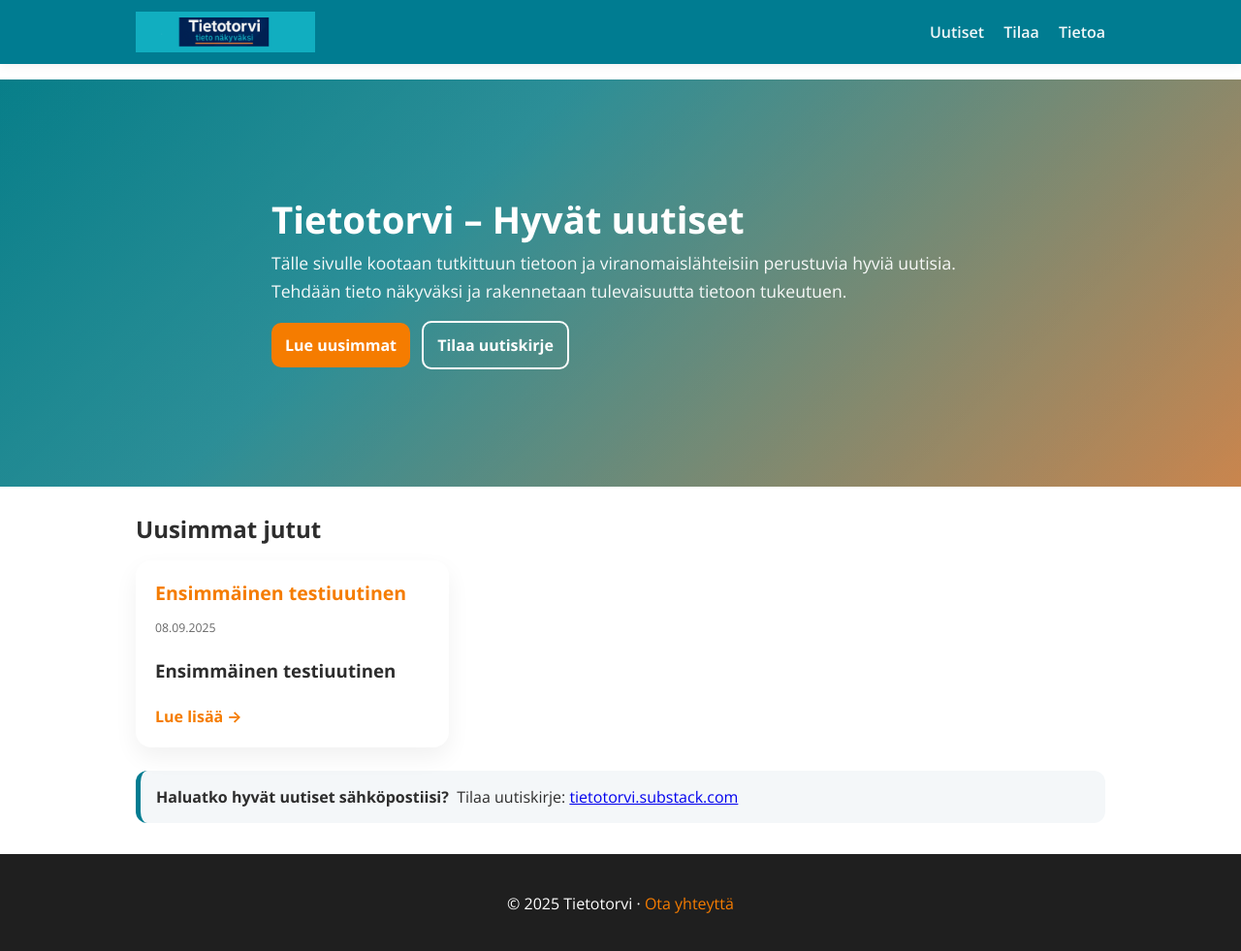
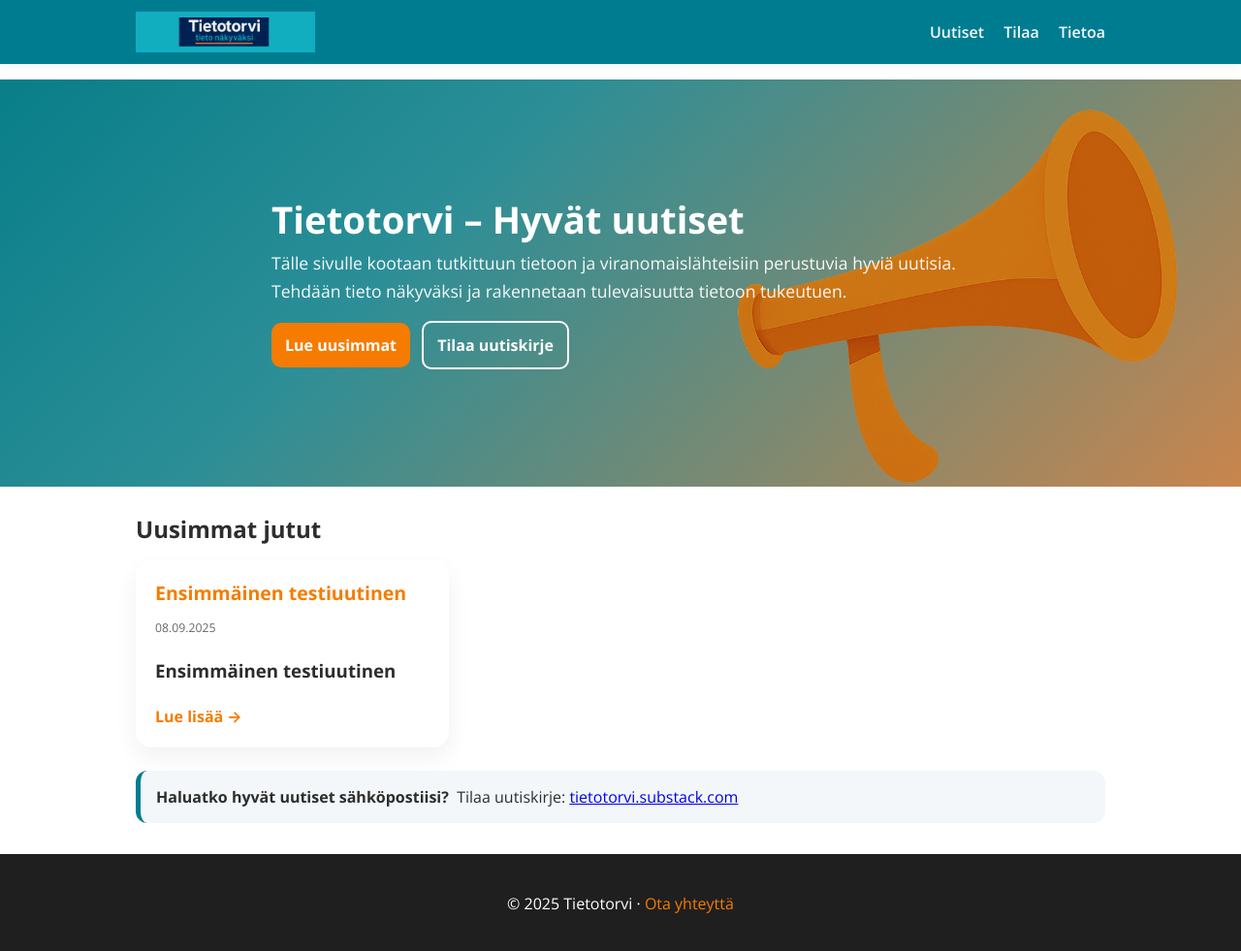
Before and after one commit to JarkkoKV/tietotorvi-site, a Jekyll site: the page built from index.md, in a window 1280 px wide and 984 px high. Shown: the top 981 px of the window at 97% size. Built offline with Jekyll 4.4.1, drawn with Linux system fonts in a browser that asks for light colours.

Commit message:
fix(ui): korjaa hero-taustojen järjestys — torvi gradientin päälle

```diff
--- a/assets/style.css
+++ b/assets/style.css
@@ -120,14 +120,14 @@ html,body{
 
 /* ====== HERO – variantti jossa torvi taustalla ====== */
 .hero--with-illustration{
-  /* 1) tumma overlay, 2) brändigradientti, 3) torvi-illustration */
+  /* Järjestys: 1) overlay (päällimmäinen), 2) torvi, 3) gradientti (alin) */
   background-image:
     linear-gradient(135deg, rgba(0,0,0,.22), rgba(0,0,0,.18)),
-    linear-gradient(135deg, #0aa2b0 0%, #37b3be 35%, #f6a25e 100%),
-    url('/assets/img/torvi-hero.png');  /* HUOM: tämä tiedostonimi */
+    url('/assets/img/torvi-hero.png'),
+    linear-gradient(135deg, #0aa2b0 0%, #37b3be 35%, #f6a25e 100%);
   background-repeat: no-repeat, no-repeat, no-repeat;
-  background-position: center center, center center, right 3% bottom;
-  background-size: cover, cover, min(42vw, 520px) auto; /* torven koko */
+  background-position: center center, right 3% bottom, center center;
+  background-size: cover, min(42vw, 520px) auto, cover;
 }
 
 /* Mobiilissa torvi pois, pelkkä gradientti + voimakkaampi overlay */
```
